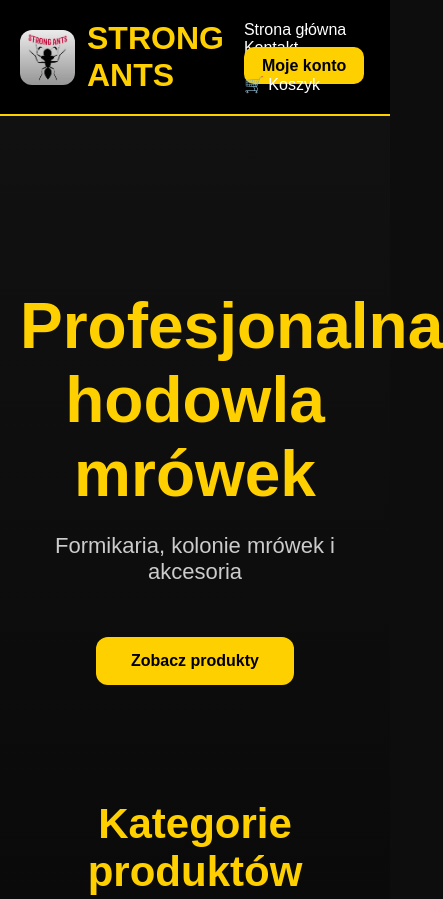
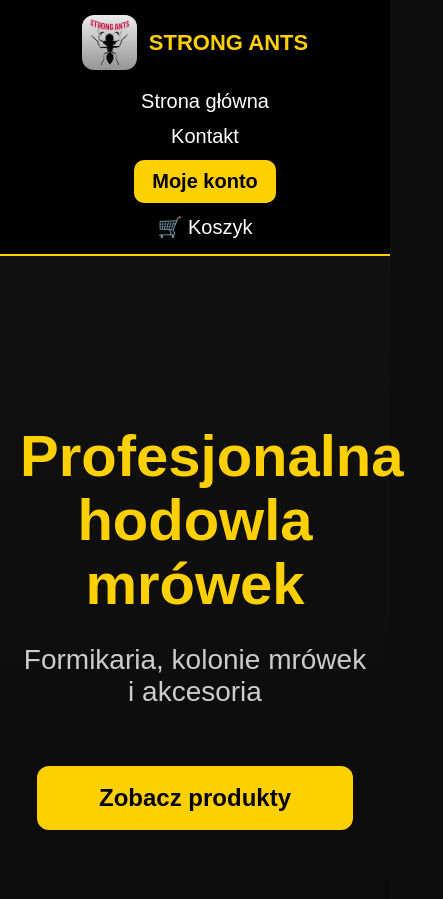
Before and after one commit to strongants/strongants.pl, a plain HTML site: page index.html in a window 390 px wide. Shown: the top 899 px of the page, 443 px wide, since content can reach past the window. Drawn offline with Linux system fonts and the light colour scheme.

Commit message:
Update index.html

```diff
--- a/index.html
+++ b/index.html
@@ -127,6 +127,52 @@ font-weight:bold;
       border-top:1px solid #333;
       color:#777;
     }
+    @media (max-width: 768px) {
+
+header{
+flex-direction:column;
+gap:20px;
+padding:15px;
+text-align:center;
+}
+
+.logo{
+font-size:22px;
+}
+
+nav{
+display:flex;
+flex-direction:column;
+gap:12px;
+align-items:center;
+}
+
+nav a{
+font-size:20px;
+}
+
+.hero h1{
+font-size:58px;
+line-height:1.1;
+}
+
+.hero p{
+font-size:28px;
+}
+
+.button{
+width:80%;
+text-align:center;
+font-size:24px;
+padding:18px;
+}
+
+img{
+max-width:100%;
+height:auto;
+}
+
+}
   </style>
 </head>
 
```
